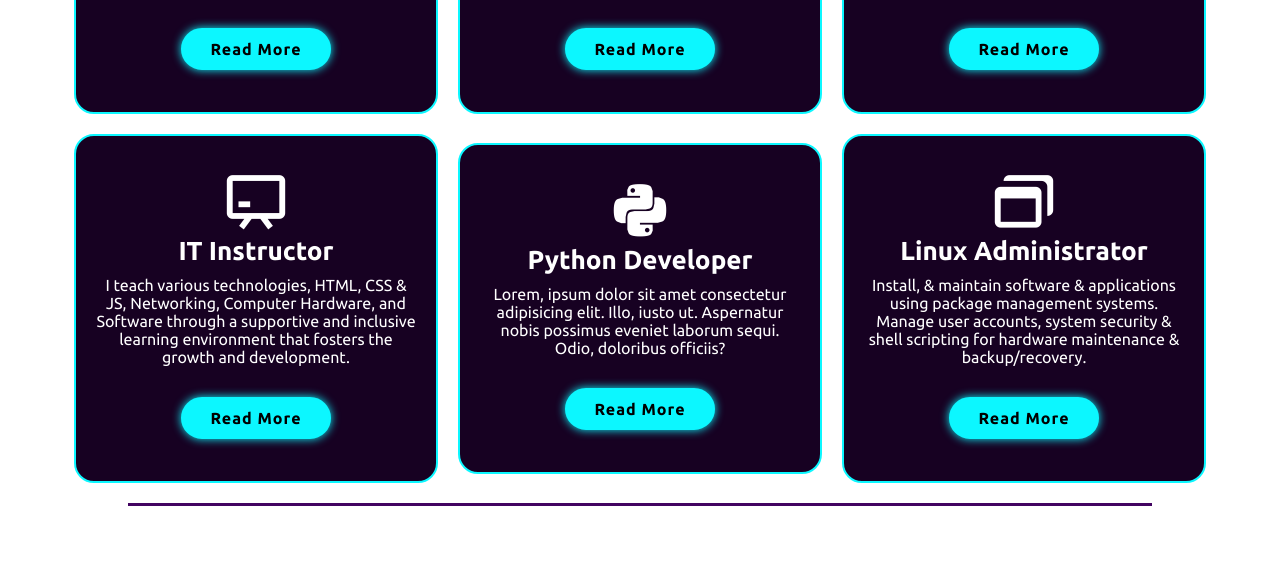
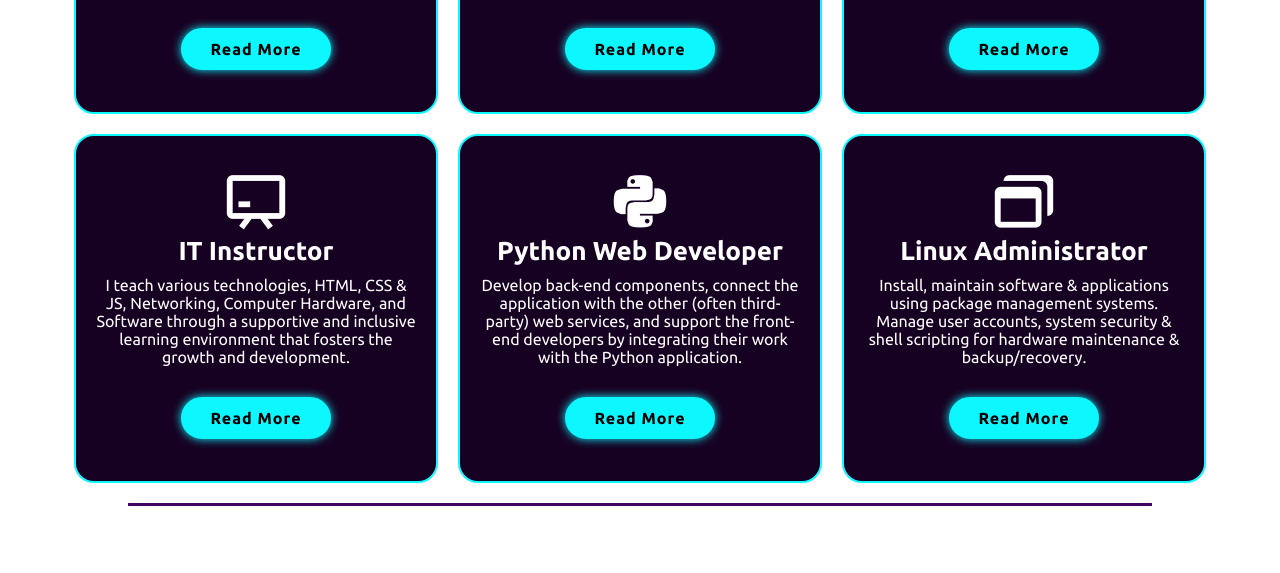
Before and after one commit to Kelvinnambale/portfolio-website, a plain HTML site: page index.html in a window 1280 px wide. Shown: the part 1833-2406 px from the top of the page. Drawn offline with nearby package versions, Linux system fonts and the light colour scheme.

Commit message:
update of skill section

```diff
--- a/index.html
+++ b/index.html
@@ -121,8 +121,9 @@
       </div>
       <div class="skills-box">
         <i class="bx bxl-python"></i>
-        <h3>Python Developer</h3>
-        <p>Lorem, ipsum dolor sit amet consectetur adipisicing elit. Illo, iusto ut. Aspernatur nobis possimus eveniet laborum sequi. Odio, doloribus officiis?</p>
+        <h3>Python Web Developer</h3>
+        <p> Develop back-end components, connect the application with the other (often third-party)
+	 web services, and support the front-end developers by integrating their work with the Python application.</p>
         <div class="btn-box" id="btn_bx">
           <a href="#" class="btn">Read More</a>
         </div>
@@ -130,7 +131,7 @@
       <div class="skills-box">
         <i class="bx bx-windows"></i>
         <h3>Linux Administrator</h3>
-        <p>Install, & maintain software & applications using package management systems.
+        <p>Install, maintain software & applications using package management systems.
 	Manage user accounts, system security & shell scripting for hardware maintenance & backup/recovery.</p>
         <div class="btn-box" id="btn_bx">
           <a href="#" class="btn">Read More</a>
```
